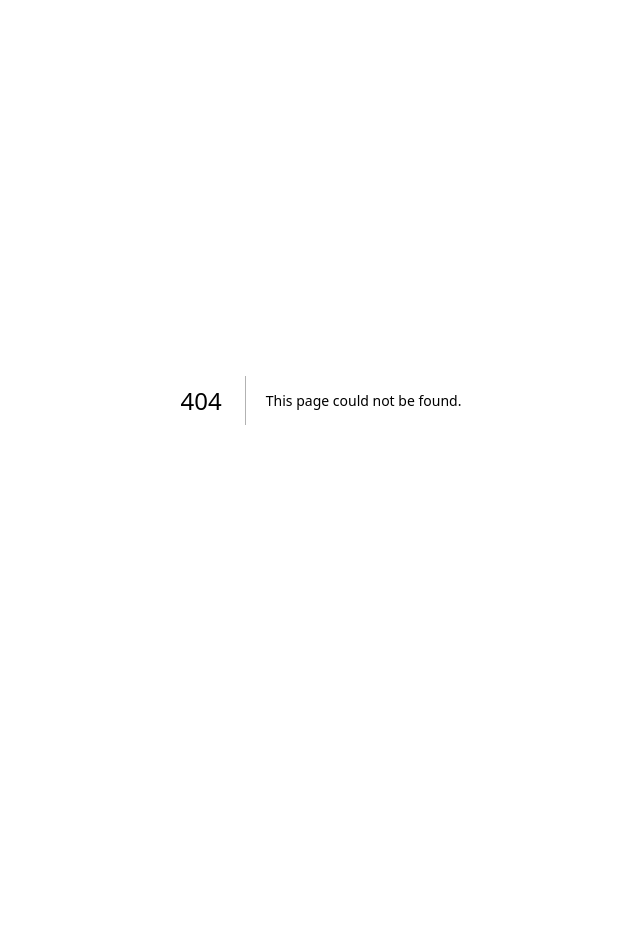
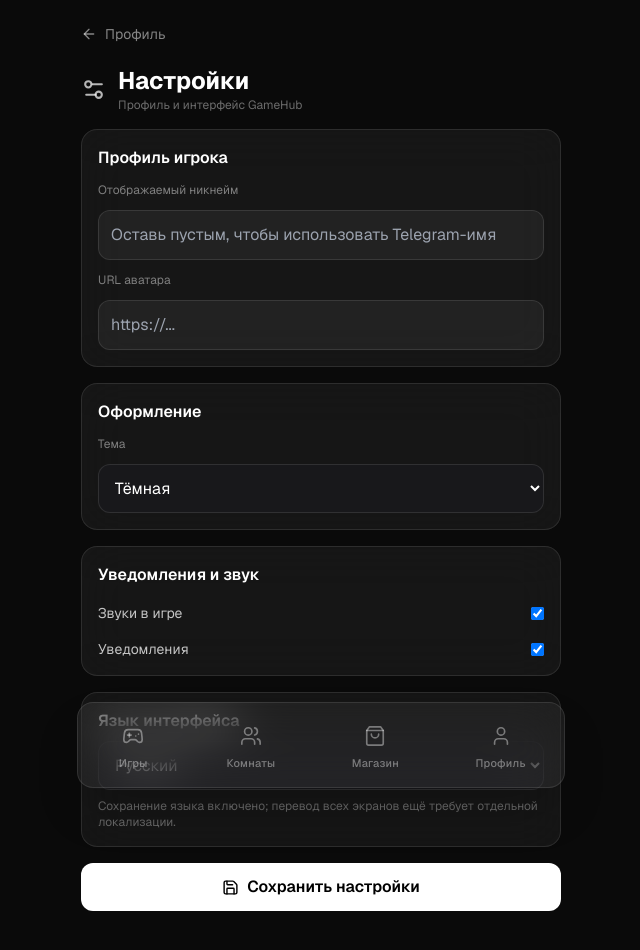
Before and after one commit to dozapsixoza1/gamehub, a Next.js app: page /settings in a window 1280 px wide. Before the commit this address had no page. Shown: the top 950 px of the page, without its empty margins (319-959 px from the left). Before the commit the page ends 800 px from the top, so only its background shows below. Built offline with nearby package versions, Linux system fonts and the light colour scheme.

Commit message:
Добавить страницу настроек игрока

```diff
--- /dev/null
+++ b/src/app/(main)/settings/page.tsx
@@ -0,0 +1,42 @@
+"use client";
+
+import { useEffect, useState } from "react";
+import Link from "next/link";
+import { useTelegram } from "@/components/layout/TelegramProvider";
+import { ArrowLeft, Save, Settings2 } from "lucide-react";
+
+type Settings = { displayName:string|null; avatarUrl:string|null; theme:string; soundEnabled:boolean; notifications:boolean; language:string };
+
+export default function SettingsPage() {
+  const { initData } = useTelegram();
+  const [s,setS] = useState<Settings>({displayName:"",avatarUrl:"",theme:"dark",soundEnabled:true,notifications:true,language:"ru"});
+  const [busy,setBusy] = useState(false);
+  const [message,setMessage] = useState("");
+  useEffect(()=>{ if(!initData)return; fetch("/api/hub?type=settings",{headers:{"x-init-data":initData},cache:"no-store"}).then(r=>r.json()).then(d=>{if(d.settings)setS(d.settings)}).catch(()=>setMessage("Не удалось загрузить настройки")); },[initData]);
+  const save = async()=>{
+    if(!initData||busy)return; setBusy(true); setMessage("");
+    try { const r=await fetch("/api/hub",{method:"POST",headers:{"Content-Type":"application/json"},body:JSON.stringify({initData,action:"save_settings",...s})}); const d=await r.json(); if(!r.ok)throw new Error(d.error||"Ошибка сохранения"); setS(d.settings); setMessage("Настройки сохранены"); }
+    catch(e){setMessage(e instanceof Error?e.message:"Ошибка сети")} finally{setBusy(false)}
+  };
+  return <div className="px-4 pt-6 pb-8 max-w-lg mx-auto space-y-4">
+    <Link href="/profile" className="inline-flex items-center gap-2 text-sm text-white/50"><ArrowLeft size={16}/>Профиль</Link>
+    <div className="flex items-center gap-3"><Settings2 size={25} className="text-white/70"/><div><h1 className="text-2xl font-bold text-white">Настройки</h1><p className="text-xs text-white/40">Профиль и интерфейс GameHub</p></div></div>
+    <section className="glass rounded-2xl p-4 space-y-3">
+      <h2 className="font-semibold text-white">Профиль игрока</h2>
+      <label className="block text-xs text-white/45">Отображаемый никнейм</label><input value={s.displayName||""} onChange={e=>setS({...s,displayName:e.target.value})} maxLength={32} placeholder="Оставь пустым, чтобы использовать Telegram-имя" className="w-full bg-white/5 border border-white/10 rounded-xl px-3 py-3 text-white outline-none"/>
+      <label className="block text-xs text-white/45">URL аватара</label><input value={s.avatarUrl||""} onChange={e=>setS({...s,avatarUrl:e.target.value})} maxLength={500} placeholder="https://..." className="w-full bg-white/5 border border-white/10 rounded-xl px-3 py-3 text-white outline-none"/>
+    </section>
+    <section className="glass rounded-2xl p-4 space-y-3">
+      <h2 className="font-semibold text-white">Оформление</h2><label className="block text-xs text-white/45">Тема</label>
+      <select value={s.theme} onChange={e=>setS({...s,theme:e.target.value})} className="w-full bg-zinc-900 border border-white/10 rounded-xl px-3 py-3 text-white"><option value="dark">Тёмная</option><option value="midnight">Полночь</option><option value="red">Красная</option><option value="light">Светлая</option></select>
+    </section>
+    <section className="glass rounded-2xl p-4 space-y-4">
+      <h2 className="font-semibold text-white">Уведомления и звук</h2>
+      <label className="flex items-center justify-between text-sm text-white/75">Звуки в игре<input type="checkbox" checked={s.soundEnabled} onChange={e=>setS({...s,soundEnabled:e.target.checked})}/></label>
+      <label className="flex items-center justify-between text-sm text-white/75">Уведомления<input type="checkbox" checked={s.notifications} onChange={e=>setS({...s,notifications:e.target.checked})}/></label>
+    </section>
+    <section className="glass rounded-2xl p-4 space-y-2"><h2 className="font-semibold text-white">Язык интерфейса</h2><select value={s.language} onChange={e=>setS({...s,language:e.target.value})} className="w-full bg-zinc-900 border border-white/10 rounded-xl px-3 py-3 text-white"><option value="ru">Русский</option><option value="en">English</option></select><p className="text-xs text-white/35">Сохранение языка включено; перевод всех экранов ещё требует отдельной локализации.</p></section>
+    <button onClick={save} disabled={busy} className="w-full flex items-center justify-center gap-2 rounded-xl bg-white text-black font-semibold py-3 disabled:opacity-50"><Save size={17}/>{busy?"Сохраняем...":"Сохранить настройки"}</button>
+    {message&&<p className="text-center text-sm text-white/60">{message}</p>}
+  </div>;
+}
```
